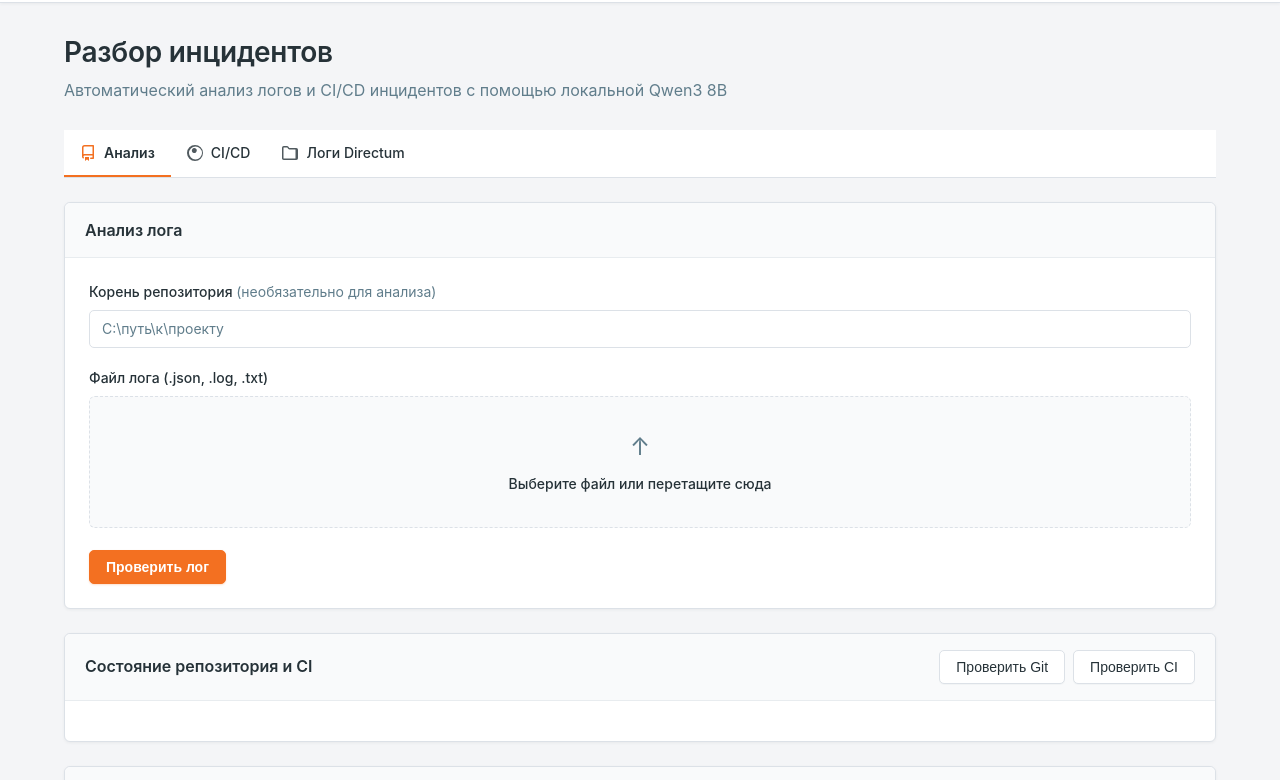
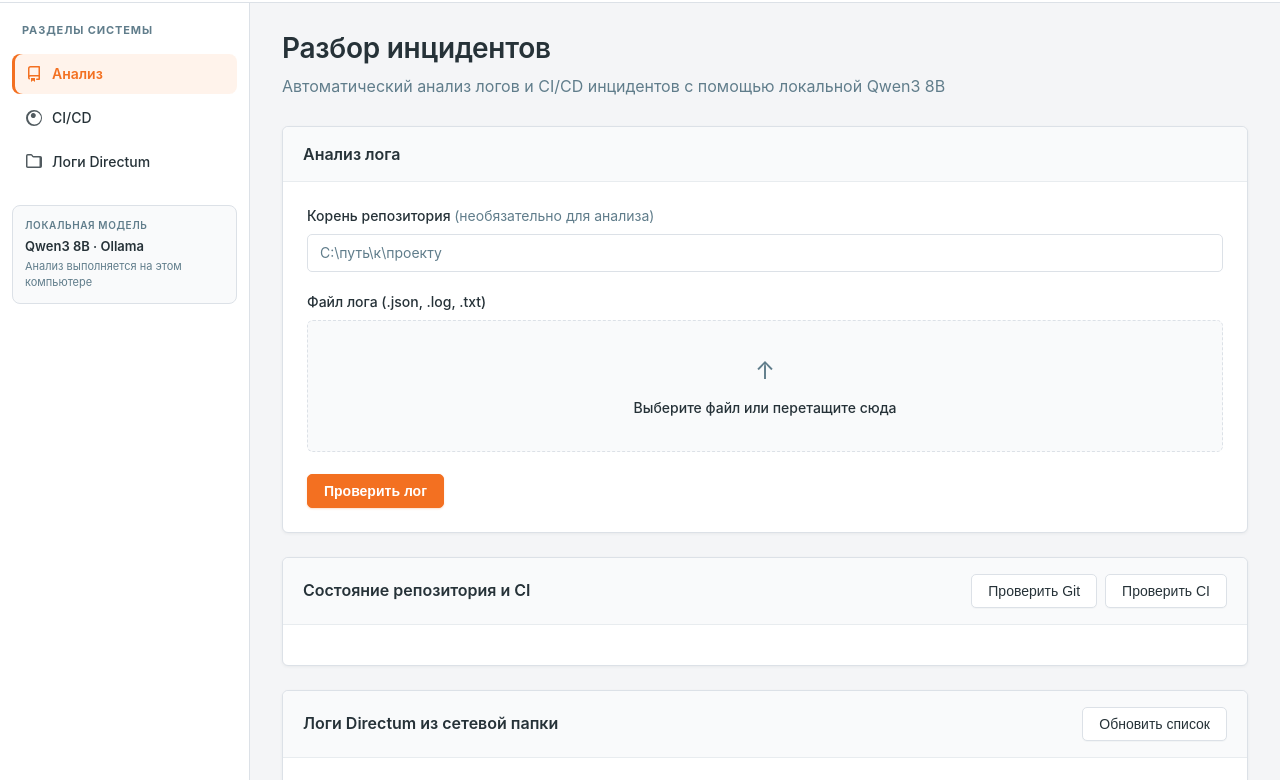
Before and after one commit to Pustoylst/AI_checks_log, a plain HTML site: page static/index.html in a window 1280 px wide. Shown: the part 69-849 px from the top of the page. Drawn offline with Linux system fonts and the light colour scheme.

Commit message:
feat(layout): add Directum RX workspace shell and left sidebar navigation

```diff
--- a/static/index.html
+++ b/static/index.html
@@ -24,14 +24,11 @@
       </div>
     </header>
 
-    <!-- ОСНОВНАЯ РАБОЧАЯ ОБЛАСТЬ -->
-    <main class="workspace">
-      <div class="gh-page-heading">
-        <h1>Разбор инцидентов</h1>
-        <p>Автоматический анализ логов и CI/CD инцидентов с помощью локальной Qwen3 8B</p>
-      </div>
-
-      <!-- НАВИГАЦИЯ -->
+    <!-- КОРПОРАТИВНЫЙ КАРКАС -->
+    <div class="rx-shell">
+      <!-- ЛЕВОЕ МЕНЮ -->
+      <aside class="rx-sidebar">
+        <div class="rx-sidebar-heading">РАЗДЕЛЫ СИСТЕМЫ</div>
         <nav class="gh-tabs">
           <a href="#analyze-section" class="gh-tab active">
             <svg class="octicon" viewBox="0 0 16 16" width="16" height="16"><path fill-rule="evenodd" d="M2 2.5A2.5 2.5 0 014.5 0h8.75a.75.75 0 01.75.75v12.5a.75.75 0 01-.75.75h-2.5a.75.75 0 110-1.5h1.75v-2h-8a1 1 0 00-.714 1.7.75.75 0 01-1.072 1.05A2.495 2.495 0 012 11.5v-9zm10.5-1V9h-8c-.356 0-.694.074-1 .208V2.5a1 1 0 011-1h8zM5 12.25v3.25a.25.25 0 00.4.2l1.45-1.087a.25.25 0 01.3 0L8.6 15.7a.25.25 0 00.4-.2v-3.25a.25.25 0 00-.25-.25h-3.5a.25.25 0 00-.25.25z"></path></svg>
@@ -46,6 +43,19 @@
             Логи Directum
           </a>
         </nav>
+        <div class="rx-sidebar-info">
+          <span class="rx-sidebar-info-kicker">Локальная модель</span>
+          <strong class="rx-sidebar-info-title">Qwen3 8B · Ollama</strong>
+          <span class="rx-sidebar-info-note">Анализ выполняется на этом компьютере</span>
+        </div>
+      </aside>
+
+      <!-- ОСНОВНАЯ РАБОЧАЯ ОБЛАСТЬ -->
+      <main class="workspace">
+        <div class="gh-page-heading">
+          <h1>Разбор инцидентов</h1>
+          <p>Автоматический анализ логов и CI/CD инцидентов с помощью локальной Qwen3 8B</p>
+        </div>
 
       <p id="startup-message" class="gh-alert" role="alert">Интерфейс ещё не запущен. Если сообщение не исчезает, обновите страницу сочетанием Ctrl+F5. Проверьте, что JavaScript разрешён; если кнопки не реагируют, откройте F12 → Console и передайте текст первой ошибки.</p>
       <div class="gh-content">
@@ -279,6 +289,7 @@
         <span>Данные не сохраняются</span>
       </footer>
       </main>
+    </div>
     <script src="/static/app.js?v=20261123-overview-1"></script>
   </body>
 </html>
--- a/static/styles.css
+++ b/static/styles.css
@@ -61,10 +61,11 @@ body {
   padding: 0;
 }
 .gh-header-container {
-  max-width: 1200px;
+  width: 100%;
+  max-width: none;
   min-height: 68px;
   margin: 0 auto;
-  padding: 0 24px;
+  padding: 0 32px;
   display: flex;
   align-items: center;
   gap: 16px;
@@ -123,8 +124,71 @@ body {
   box-shadow: 0 0 0 3px rgba(30, 142, 62, 0.14);
 }
 
+/* --- КОРПОРАТИВНЫЙ КАРКАС И SIDEBAR --- */
+.rx-shell {
+  display: flex;
+  align-items: stretch;
+  min-height: calc(100vh - 72px);
+  background-color: var(--gh-bg-canvas);
+}
+.rx-sidebar {
+  display: flex;
+  flex-direction: column;
+  gap: 16px;
+  flex: 0 0 250px;
+  width: 250px;
+  min-height: calc(100vh - 72px);
+  padding: 20px 12px;
+  background-color: #FFFFFF;
+  border-right: 1px solid var(--gh-border-default);
+}
+.rx-sidebar-heading {
+  padding: 0 10px;
+  color: var(--gh-fg-muted);
+  font-size: 11px;
+  font-weight: 700;
+  letter-spacing: 0.08em;
+  line-height: 1.4;
+  text-transform: uppercase;
+}
+.rx-sidebar-info {
+  display: flex;
+  flex-direction: column;
+  gap: 4px;
+  margin-top: 8px;
+  padding: 12px;
+  background-color: var(--gh-bg-subtle);
+  border: 1px solid var(--gh-border-default);
+  border-radius: 8px;
+}
+.rx-sidebar-info-kicker {
+  color: var(--gh-fg-muted);
+  font-size: 10px;
+  font-weight: 600;
+  letter-spacing: 0.06em;
+  text-transform: uppercase;
+}
+.rx-sidebar-info-title {
+  color: var(--gh-fg-default);
+  font-size: 13px;
+  font-weight: 600;
+  line-height: 1.4;
+}
+.rx-sidebar-info-note {
+  color: var(--gh-fg-muted);
+  font-size: 11px;
+  line-height: 1.45;
+}
+
 /* --- ОСНОВНОЙ КАРКАС --- */
-.workspace { max-width: 1200px; margin: 0 auto; padding: 32px 24px 48px; }
+.workspace {
+  flex: 1;
+  width: 100%;
+  min-width: 0;
+  max-width: 1360px;
+  margin: 0;
+  padding: 28px 32px;
+}
 .gh-page-heading h1 {
   font-size: 28px; font-weight: 600; line-height: 1.25; letter-spacing: -0.01em;
   margin: 0 0 8px 0;
@@ -134,40 +198,46 @@ body {
   color: var(--gh-fg-muted); font-size: 16px; line-height: 1.5;
 }
 
-/* --- ТАБЫ --- */
+/* --- ВЕРТИКАЛЬНАЯ НАВИГАЦИЯ В SIDEBAR --- */
 .gh-tabs {
   display: flex;
-  align-items: stretch;
-  background-color: var(--gh-bg-default);
-  border-bottom: 1px solid var(--gh-border-default);
-  margin-bottom: 24px;
-  overflow-x: auto;
+  flex-direction: column;
+  gap: 4px;
+  margin: 0;
+  padding: 0;
+  overflow: visible;
+  background: transparent;
+  border: 0;
 }
 .gh-tab {
-  display: inline-flex;
+  display: flex;
   align-items: center;
-  gap: 8px;
-  padding: 12px 16px;
-  border-bottom: 3px solid transparent;
-  margin-bottom: -1px;
+  gap: 10px;
+  width: 100%;
+  margin: 0;
+  padding: 10px 14px;
   color: var(--gh-fg-default);
+  background: transparent;
+  border: 0;
+  border-radius: 8px;
   font-size: 14px;
   font-weight: 500;
+  line-height: 1.4;
   text-decoration: none;
-  white-space: nowrap;
-  transition: background-color 0.2s ease, color 0.2s ease, border-color 0.2s ease;
+  white-space: normal;
+  transition: background-color 0.2s ease, color 0.2s ease, box-shadow 0.2s ease;
 }
 .gh-tab:hover {
+  color: var(--gh-accent-emphasis);
   background-color: var(--gh-bg-subtle);
-  color: var(--gh-accent-emphasis);
-  border-bottom-color: var(--gh-border-default);
 }
 .gh-tab.active {
-  color: var(--gh-fg-default);
+  color: var(--gh-accent-fg);
+  background-color: var(--gh-accent-subtle);
+  box-shadow: inset 3px 0 0 var(--gh-accent-fg);
   font-weight: 600;
-  border-bottom-color: var(--gh-accent-fg);
 }
-.gh-tab .octicon { fill: currentColor; opacity: 0.8; }
+.gh-tab .octicon { flex: 0 0 auto; fill: currentColor; opacity: 0.8; }
 .gh-tab:hover .octicon, .gh-tab.active .octicon { opacity: 1; }
 .gh-tab.active .octicon { fill: var(--gh-accent-fg); }
 
@@ -773,6 +843,20 @@ input[type="radio"]:focus-visible {
 /* --- ПОДВАЛ И АДАПТИВНОСТЬ --- */
 .gh-footer { display: flex; gap: 12px; justify-content: center; padding: 40px 0 20px; font-size: 12px; color: var(--gh-fg-muted); }
 
+@media (max-width: 900px) {
+  .rx-shell { flex-direction: column; min-height: 0; }
+  .rx-sidebar {
+    flex: 0 0 auto;
+    width: 100%;
+    min-height: 0;
+    padding: 16px;
+    border-right: 0;
+    border-bottom: 1px solid var(--gh-border-default);
+  }
+  .rx-sidebar-info { margin-top: 4px; }
+  .workspace { max-width: none; padding: 24px 20px 40px; }
+}
+
 @media (max-width: 768px) {
   .gh-header-container {
     flex-direction: column; align-items: flex-start; gap: 12px;
```
Lines whose indentation alone changed are shown as unchanged.
